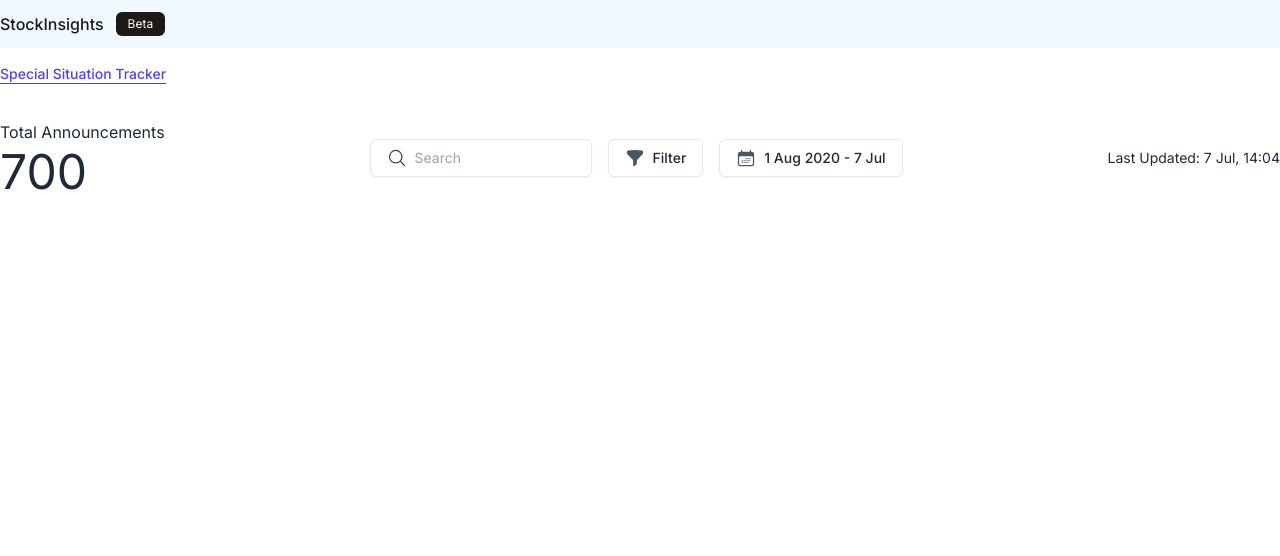
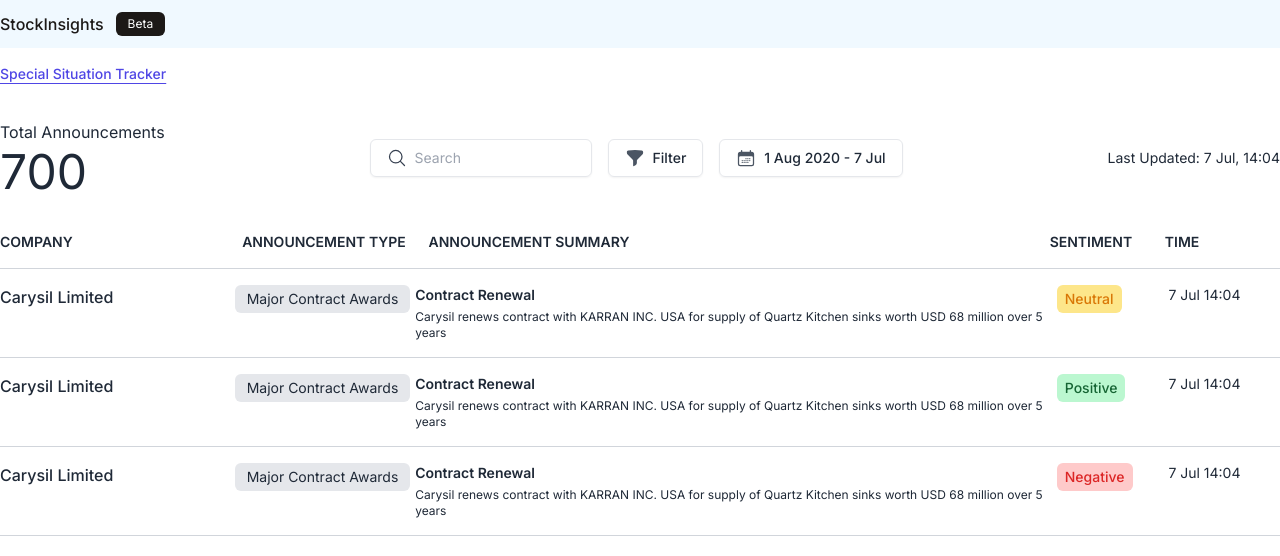
Before and after one commit to dibkb/stockInsights-assignment, a React (Vite) app: page /announcement in a window 1280 px wide. Shown: the top 556 px of the page. Built offline with nearby package versions, Linux system fonts and the light colour scheme.

Commit message:
table ui done

```diff
--- a/src/components/Announcementcomp.tsx
+++ b/src/components/Announcementcomp.tsx
@@ -34,3 +34,27 @@ export const Datepicker: React.FC = () => {
     </div>
   );
 };
+
+export const Sentiment: React.FC<Sentimentprop> = ({ type }) => {
+  if (type === "Positive")
+    return (
+      <div className="bg-green-200 text-green-800 font-medium rounded-md p-1 px-2 w-min">
+        Positive
+      </div>
+    );
+  else if (type === "Neutral")
+    return (
+      <div className="bg-amber-200 text-amber-600 font-medium rounded-md p-1 px-2 w-min">
+        Neutral
+      </div>
+    );
+  else
+    return (
+      <div className="bg-red-200 text-red-600 font-medium rounded-md p-1 px-2 w-min">
+        Negative
+      </div>
+    );
+};
+interface Sentimentprop {
+  type: "Positive" | "Neutral" | "Negative";
+}
--- /dev/null
+++ b/src/data/announcement.ts
@@ -0,0 +1,49 @@
+export const announcements: typeAnnouncement[] = [
+  {
+    id: "1",
+    company: "Carysil Limited",
+    type: "Major Contract Awards",
+    summary: {
+      title: "Contract Renewal",
+      content:
+        "Carysil renews contract with KARRAN INC. USA for supply of Quartz Kitchen sinks worth USD 68 million over 5 years",
+    },
+    sentiment: "Neutral",
+    time: "7 Jul 14:04",
+  },
+  {
+    id: "2",
+    company: "Carysil Limited",
+    type: "Major Contract Awards",
+    summary: {
+      title: "Contract Renewal",
+      content:
+        "Carysil renews contract with KARRAN INC. USA for supply of Quartz Kitchen sinks worth USD 68 million over 5 years",
+    },
+    sentiment: "Positive",
+    time: "7 Jul 14:04",
+  },
+  {
+    id: "3",
+    company: "Carysil Limited",
+    type: "Major Contract Awards",
+    summary: {
+      title: "Contract Renewal",
+      content:
+        "Carysil renews contract with KARRAN INC. USA for supply of Quartz Kitchen sinks worth USD 68 million over 5 years",
+    },
+    sentiment: "Negative",
+    time: "7 Jul 14:04",
+  },
+];
+export type typeAnnouncement = {
+  id: string;
+  company: string;
+  type: string;
+  sentiment: "Positive" | "Neutral" | "Negative";
+  summary: {
+    title: string;
+    content: string;
+  };
+  time: string;
+};
--- a/src/pages/Announcement.tsx
+++ b/src/pages/Announcement.tsx
@@ -1,5 +1,11 @@
 import React from "react";
-import { Datepicker, Filter, Searchbox } from "../components/Announcementcomp";
+import {
+  Datepicker,
+  Filter,
+  Searchbox,
+  Sentiment,
+} from "../components/Announcementcomp";
+import { announcements, typeAnnouncement } from "../data/announcement";
 const Announcement: React.FC = () => {
   return (
     <div>
@@ -18,6 +24,43 @@ const Announcement: React.FC = () => {
         </main>
         <h3 className="text-sm">Last Updated: 7 Jul, 14:04</h3>
       </main>
+      {/* Table */}
+      <main className="flex flex-col gap-4 mt-9">
+        <div className="flex items-start text-sm font-semibold uppercase border-b border-gray-300 pb-4">
+          <h3 className="basis-[18.92%]">Company</h3>
+          <h3 className="basis-[14.56%]">Announcement Type</h3>
+          <h3 className="grow">Announcement Summary</h3>
+          <h3 className="basis-[9%]">Sentiment</h3>
+          <h3 className="basis-[9%]">Time</h3>
+        </div>
+        {announcements.map((element: typeAnnouncement) => {
+          return (
+            <main
+              key={element.id}
+              className="flex whitespace-nowrap justify-between items-start text-sm border-b border-gray-300 pb-4 cursor-pointer"
+            >
+              <h3 className="font-medium text-base basis-[18.92%]">
+                {element.company}
+              </h3>
+              <div className="basis-[14.56%]">
+                <h3 className="bg-gray-200 rounded-md px-3 py-1 w-min">
+                  {element.type}
+                </h3>
+              </div>
+              <div className="grow">
+                <h3 className="font-semibold">{element.summary.title}</h3>
+                <h3 className="text-xs mt-1 whitespace-normal">
+                  {element.summary.content}
+                </h3>
+              </div>
+              <div className="basis-[9%]">
+                <Sentiment type={element.sentiment} />
+              </div>
+              <h3 className="basis-[9%]">{element.time}</h3>
+            </main>
+          );
+        })}
+      </main>
     </div>
   );
 };
```
